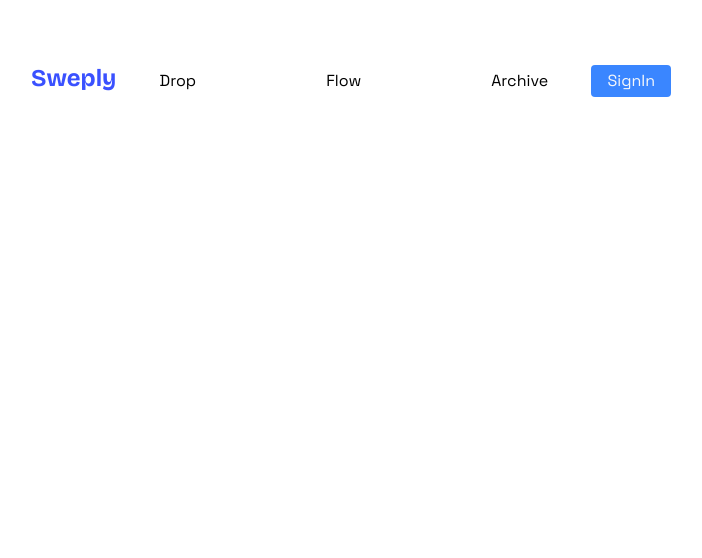
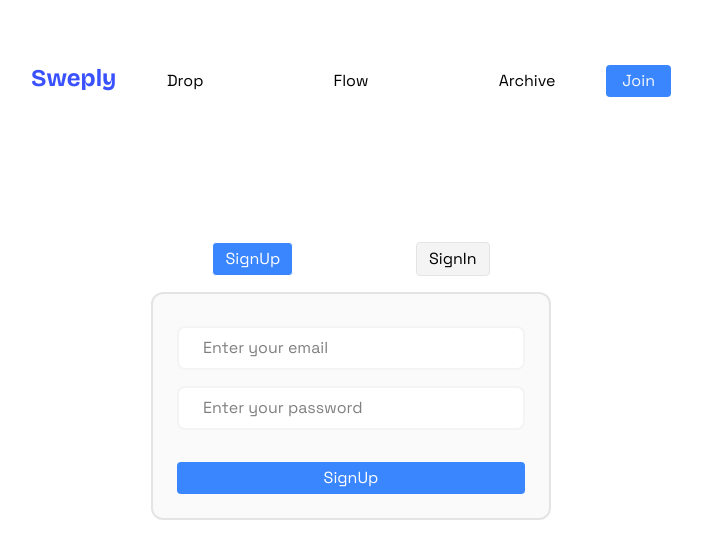
Before and after one commit to VByte-dev/P-Sweply, a React (Vite) app: page /auth in a window 1280 px wide. Shown: the top 558 px of the page, without its empty margins (289-991 px from the left). Built offline with nearby package versions, Linux system fonts and the light colour scheme; what tailwindcss-motion would draw is missing.

Commit message:
Complete Auth

```diff
--- a/src/App.jsx
+++ b/src/App.jsx
@@ -8,12 +8,7 @@ import Router from "./pages/Router";
 let App = () => {
   return (
     <>
-      <div
-        id="navbar"
-        className="mt-10 mx-8 sm:mt-12 sm:mx-20 md:mx-30 lg:mx-40 xl:mx-80"
-      >
-        <Navbar />
-      </div>
+
       <main className="mx-8 sm:mx-20 md:mx-30 lg:mx-40 xl:mx-80">
         <Router></Router>
       </main>
--- a/src/components/Navbar.jsx
+++ b/src/components/Navbar.jsx
@@ -1,11 +1,27 @@
-import React, { useState } from "react";
-import { NavLink } from "react-router-dom";
+import React, { useEffect, useState } from "react";
+import { NavLink, useNavigate } from "react-router-dom";
+import supabase from "../lib/supabase-client";
 
-let Navbar = () => {
+let Navbar = (props) => {
+  // Is auth
+  let { isAuth } = props;
+  console.log("Navbar: ", props);
+
   // Handling Navbar
   let [isNav, setNav] = useState(false);
   let handleNav = () => {
     setNav((preVal) => !preVal);
+  };
+  // Handle signout
+  let navigateTo = useNavigate();
+  let handleSignOut = async () => {
+    let { data, error } = await supabase.auth.signOut();
+    if (error) {
+      console.log(error.message);
+    } else {
+      navigateTo("/");
+    }
+    handleNav();
   };
 
   return (
@@ -77,14 +93,27 @@ let Navbar = () => {
         </div>
         {/* Part-3 */}
         <div>
+          {isAuth ? (
+            <button
+              className={`mt-2 w-full font-space bg-red-500] text-[#F5F7FA] px-4 py-1 rounded bg-red-500 active:bg-red-600 sm:flex ${
+                isNav ? "" : "hidden"
+              }`}
+              onClick={handleSignOut}
+            >
+              LogOut
+            </button>
+          ) : (
+            <NavLink to="/auth">
               <button
                 className={`mt-2 w-full font-space bg-[#3A86FF] text-[#F5F7FA] px-4 py-1 rounded active:bg-[#3a51ff] sm:flex ${
                   isNav ? "" : "hidden"
                 }`}
                 onClick={handleNav}
               >
-            SignIn
+                Join
               </button>
+            </NavLink>
+          )}
         </div>
       </div>
     </>
--- a/src/pages/Archive.jsx
+++ b/src/pages/Archive.jsx
@@ -1,10 +1,22 @@
 import React, { useEffect, useState } from "react";
 import supabase from "../lib/supabase-client";
+import { useNavigate } from "react-router-dom";
 
 // Components
 import ArchiveCard from "../components/ArchiveCard";
 
-let Archive = () => {
+let Archive = (props) => {
+  // Is auth
+  let { isAuth } = props;
+  console.log("Drop: ", isAuth);
+
+  let navigateTo = useNavigate();
+  useEffect(() => {
+    if (isAuth === false) {
+      navigateTo("/auth");
+    }
+  }, []);
+
   // Fetching archived data from the DB
   let [thought, setThought] = useState([]);
   let [loading, setLoading] = useState(true);
@@ -32,7 +44,9 @@ let Archive = () => {
     <>
       <div>
         {loading ? (
-          <h1 className="font-bricolage border-1 border-zinc-200 bg-zinc-100 rounded text-center py-6 text-zinc-500 mt-16">🧹 Loading your saved thoughts…</h1>
+          <h1 className="font-bricolage border-1 border-zinc-200 bg-zinc-100 rounded text-center py-6 text-zinc-500 mt-16">
+            🧹 Loading your saved thoughts…
+          </h1>
         ) : (
           <div>
             {/* Decider - Empty placeholder or Archive card*/}
--- /dev/null
+++ b/src/pages/Auth.jsx
@@ -0,0 +1,183 @@
+import React, { useState } from "react";
+import supabase from "../lib/supabase-client";
+import { useNavigate } from "react-router-dom";
+
+let Auth = () => {
+  let navigateTo = useNavigate();
+
+  // Handle weather signup or signin
+  let [isSignUp, setIsSignUp] = useState(true);
+  let handleIsSignUp = () => {
+    setIsSignUp(true);
+  };
+  let handleIsSignIn = () => {
+    setIsSignUp(false);
+  };
+
+  // Handle SignUp
+  let [suEmail, setSuEmail] = useState("");
+  let [suPass, setSuPass] = useState("");
+  let [verNotify, setVerNotify] = useState(false);
+
+  let onChangeSuEmail = (v) => {
+    console.log(v.target.value);
+    setSuEmail(v.target.value);
+  };
+  let onChangeSuPass = (v) => {
+    console.log(v.target.value);
+    setSuPass(v.target.value);
+  };
+
+  let signUp = async () => {
+    let { error } = await supabase.auth.signUp({
+      email: suEmail,
+      password: suPass,
+    });
+    if (error) {
+      console.log(error.message);
+    } else {
+      setVerNotify(true);
+      setSuEmail("");
+      setSuPass("");
+    }
+  };
+
+  // Handle SignIn
+  let [siEmail, setSiEmail] = useState("");
+  let [siPass, setSiPass] = useState("");
+
+  let onChangeSiEmail = (v) => {
+    console.log(v.target.value);
+    setSiEmail(v.target.value);
+  };
+  let onChangeSiPass = (v) => {
+    console.log(v.target.value);
+    setSiPass(v.target.value);
+  };
+  let signIn = async () => {
+    let { data, error } = await supabase.auth.signInWithPassword({
+      email: siEmail,
+      password: siPass,
+    });
+    if (error) {
+      console.log(error.message);
+    } else {
+      setSiEmail("");
+      setSiPass("");
+      navigateTo("/");
+    }
+  };
+
+  return (
+    <>
+      <div className="mt-24 sm:mt-32 sm:mx-10 lg:mx-20 xl:mx-30">
+        {/* Is SignUp or SignIn Toggle */}
+        <div className="flex justify-around my-4">
+          <h1
+            className={`font-space ${
+              isSignUp
+                ? "bg-[#3A86FF] text-white text-sm md:text-base border-1 border-[3A86FF]"
+                : "bg-zinc-100 text-sm md:text-base border-1 border-zinc-200"
+            }   rounded px-3 py-1 cursor-pointer `}
+            onClick={handleIsSignUp}
+          >
+            SignUp
+          </h1>
+          <h1
+            className={`font-space ${
+              !isSignUp
+                ? "bg-[#3A86FF] text-white text-sm md:text-base border-1 border-[3A86FF]"
+                : "bg-zinc-100 text-sm md:text-base border-1 border-zinc-200"
+            } rounded px-3 py-1 cursor-pointer`}
+            onClick={handleIsSignIn}
+          >
+            SignIn
+          </h1>
+        </div>
+
+        {/* SignUp and SignIn page */}
+        {isSignUp ? (
+          <div className="rounded-xl bg-zinc-50 border-2 border-zinc-200  px-6 py-6">
+            {/* Verification message */}
+            <div>
+              <h1
+                className={`text-center font-space text-zinc-700 mb-4  bg-green-100 text-sm md:text-base rounded-lg p-4 ${
+                  verNotify ? "block" : "hidden"
+                }`}
+              >
+                📬 We've sent you a verification email - open it to start
+                dropping thoughts into Sweply.
+              </h1>
+            </div>
+            <div>
+              <input
+                type="text"
+                name=""
+                id=""
+                placeholder="Enter your email"
+                className="border-2 rounded-lg my-2 bg-white border-zinc-100 px-6 py-2 w-full font-space outline-none text-sm md:text-base"
+                onChange={onChangeSuEmail}
+                value={suEmail}
+              />
+            </div>
+            <div>
+              <input
+                type="text"
+                name=""
+                id=""
+                placeholder="Enter your password"
+                className="border-2 rounded-lg my-2 bg-white border-zinc-100 px-6 py-2 w-full font-space outline-none text-sm md:text-base"
+                onChange={onChangeSuPass}
+                value={suPass}
+              />
+            </div>
+            <div>
+              <button
+                className="w-full bg-[rgb(58,134,255)] font-space text-white rounded py-1 mt-6 active:bg-[#3a51ff] "
+                onClick={signUp}
+              >
+                SignUp
+              </button>
+            </div>
+          </div>
+        ) : (
+          <div className="rounded-xl bg-zinc-50 border-2 border-zinc-200  px-6 py-6 text-md  text-md">
+            <div>
+              <input
+                type="text"
+                name=""
+                id=""
+                placeholder="Enter your email"
+                className="border-2 rounded-lg my-2 bg-white border-zinc-100 px-6 py-2 w-full font-space outline-none text-sm md:text-base"
+                onChange={onChangeSiEmail}
+                value={siEmail}
+              />
+            </div>
+            <div>
+              <input
+                type="text"
+                name=""
+                id=""
+                placeholder="Enter your password"
+                className="border-2 rounded-lg my-2 bg-white border-zinc-100 px-6 py-2 w-full font-space outline-none text-sm md:text-base"
+                onChange={onChangeSiPass}
+                value={siPass}
+              />
+            </div>
+            <div>
+              <button
+                className="w-full bg-[#3A86FF] font-space text-white rounded py-1 mt-6 active:bg-[#3a51ff] "
+                onClick={signIn}
+                value={siPass}
+              >
+                SignIn
+              </button>
+            </div>
+          </div>
+        )}
+      </div>
+    </>
+  );
+};
+
+export default Auth;
--- a/src/pages/Drop.jsx
+++ b/src/pages/Drop.jsx
@@ -1,7 +1,19 @@
-import React, { useState } from "react";
+import React, { useEffect, useState } from "react";
 import supabase from "../lib/supabase-client";
+import { useNavigate } from "react-router-dom";
 
-let Drop = () => {
+let Drop = (props) => {
+  // Is auth
+  let { isAuth } = props;
+  console.log("Drop: ", isAuth);
+
+  let navigateTo = useNavigate();
+  useEffect(() => {
+    if (isAuth === false) {
+      navigateTo("/auth");
+    }
+  }, []);
+
   // Tag list
   const TAGS = [
     "Idea",
--- a/src/pages/Flow.jsx
+++ b/src/pages/Flow.jsx
@@ -1,11 +1,23 @@
 import React, { useEffect, useState } from "react";
 import supabase from "../lib/supabase-client";
+import { useNavigate } from "react-router-dom";
 
 // Components
 import ThoughtCard from "../components/ThoughtCard";
 // import FocusCard from "../components/FocusCard";
 
-let Flow = () => {
+let Flow = (props) => {
+  // Is auth
+  let { isAuth } = props;
+  console.log("Drop: ", isAuth);
+
+  let navigateTo = useNavigate();
+  useEffect(() => {
+    if (isAuth === false) {
+      navigateTo("/auth");
+    }
+  }, []);
+
   // Fetching active data from the DB
   let [thought, setThought] = useState([]);
   let [loading, setLoading] = useState(true);
--- a/src/pages/Router.jsx
+++ b/src/pages/Router.jsx
@@ -1,18 +1,46 @@
-import React from "react";
+import React, { useEffect, useState } from "react";
 import { Routes, Route } from "react-router-dom";
 
 // Pages
+import Navbar from "../components/Navbar";
 import Drop from "./Drop";
 import Flow from "./Flow";
 import Archive from "./Archive";
+import Auth from "./Auth";
+import supabase from "../lib/supabase-client";
 
 let Router = () => {
+  // User auth setup
+  let [isAuth, setIsAuth] = useState(false);
+
+  let checkAuth = async () => {
+    let { data, error } = await supabase.auth.getSession();
+    setIsAuth(!!data.session);
+
+    if (error) {
+      console.log(error.message);
+    }
+  };
+  useEffect(() => {
+    checkAuth();
+
+    let { data: subscribtion, error } = supabase.auth.onAuthStateChange(
+      (_event, session) => {
+        setIsAuth(!!session);
+      }
+    );
+    return () => subscribtion.unsubscribe();
+  }, []);
   return (
     <>
+      <div id="navbar" className="mt-10 sm:mt-12">
+        <Navbar isAuth={isAuth} />
+      </div>
       <Routes>
-        <Route path="/drop" element={<Drop />}></Route>
-        <Route path="/flow" element={<Flow />}></Route>
-        <Route path="/archive" element={<Archive />}></Route>
+        <Route path="/drop" element={<Drop isAuth={isAuth} />}></Route>
+        <Route path="/flow" element={<Flow isAuth={isAuth} />}></Route>
+        <Route path="/archive" element={<Archive isAuth={isAuth} />}></Route>
+        <Route path="/auth" element={<Auth isAuth={isAuth} />}></Route>
       </Routes>
     </>
   );
```
Also changed, not shown: 1 other file (tests, documents, lock files or other folders). Lines whose indentation alone changed are shown as unchanged.
